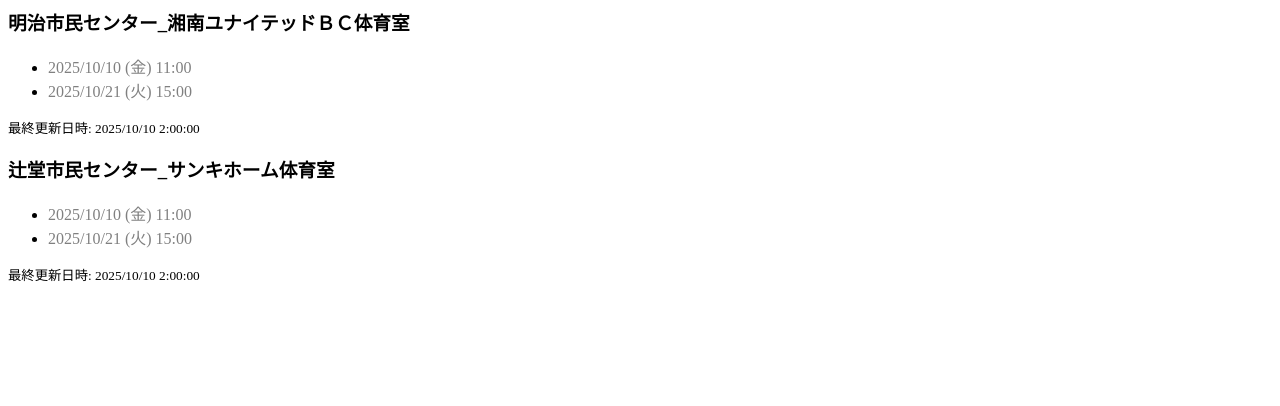
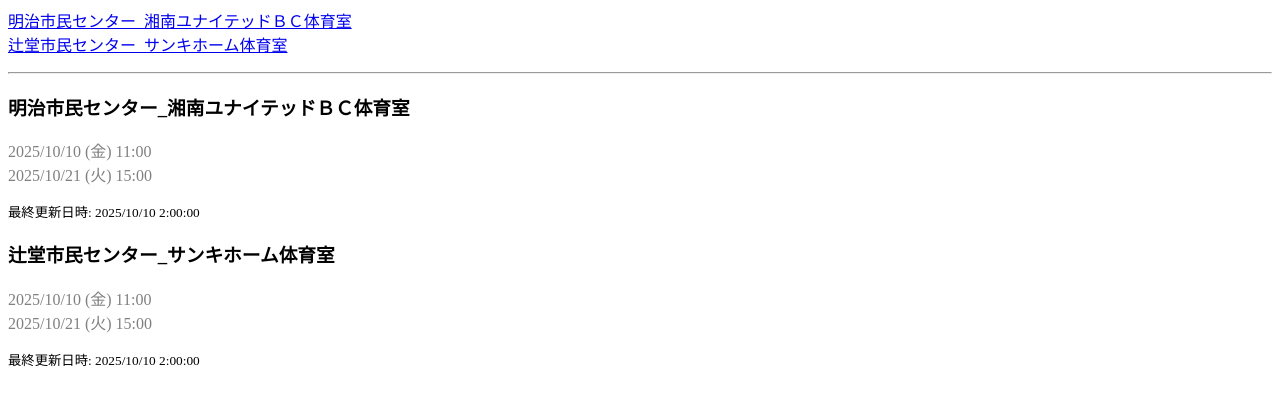
Before and after one commit to H1Gdev/ReservationChecker, a website: page docs/index.html in a window 1280 px wide. Drawn offline with Linux system fonts and the light colour scheme.

Commit message:
Add list.

```diff
--- a/docs/index.html
+++ b/docs/index.html
@@ -5,6 +5,13 @@
 <style>
 body {
   -webkit-text-size-adjust: 100%;
+}
+
+ul {
+  padding-left: 0;
+}
+li {
+  list-style: none;
 }
 </style>
 </head>
@@ -20,11 +27,26 @@
     'af1fde809329d210f66d3cc97bba1029': '%E6%98%8E%E6%B2%BB%E5%B8%82%E6%B0%91%E3%82%BB%E3%83%B3%E3%82%BF%E3%83%BC_%E6%B9%98%E5%8D%97%E3%83%A6%E3%83%8A%E3%82%A4%E3%83%86%E3%83%83%E3%83%89%EF%BC%A2%EF%BC%A3%E4%BD%93%E8%82%B2%E5%AE%A4',
     'f95d5ecc93e5d210f66d3cc97bba10a4': '%E8%BE%BB%E5%A0%82%E5%B8%82%E6%B0%91%E3%82%BB%E3%83%B3%E3%82%BF%E3%83%BC_%E3%82%B5%E3%83%B3%E3%82%AD%E3%83%9B%E3%83%BC%E3%83%A0%E4%BD%93%E8%82%B2%E5%AE%A4',
   };
+  {
+    const ul = document.createElement('ul');
+    exportJson.appendChild(ul);
+    for (const apptSysId in apptSysIds) {
+      const li = document.createElement('li');
+      const a = document.createElement('a');
+      a.textContent = decodeURIComponent(apptSysIds[apptSysId]);
+      a.setAttribute('href', `#${apptSysId}`);
+      li.appendChild(a);
+      ul.appendChild(li);
+    }
+    const hr = document.createElement('hr');
+    exportJson.appendChild(hr);
+  }
   for (const apptSysId in apptSysIds) {
     const p = document.createElement('p');
     exportJson.appendChild(p);
     const heading = document.createElement('h3');
     heading.textContent = decodeURIComponent(apptSysIds[apptSysId]);
+    heading.setAttribute('id', apptSysId);
     p.appendChild(heading);
     try {
       const res = await fetch(`${apptSysId}.json`, {
```
